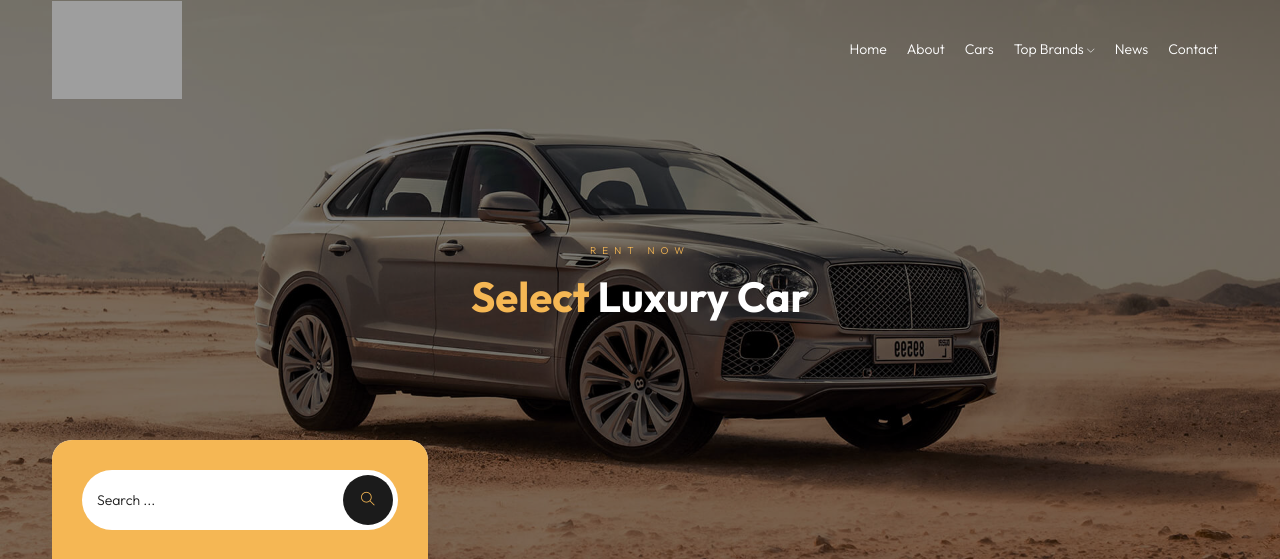
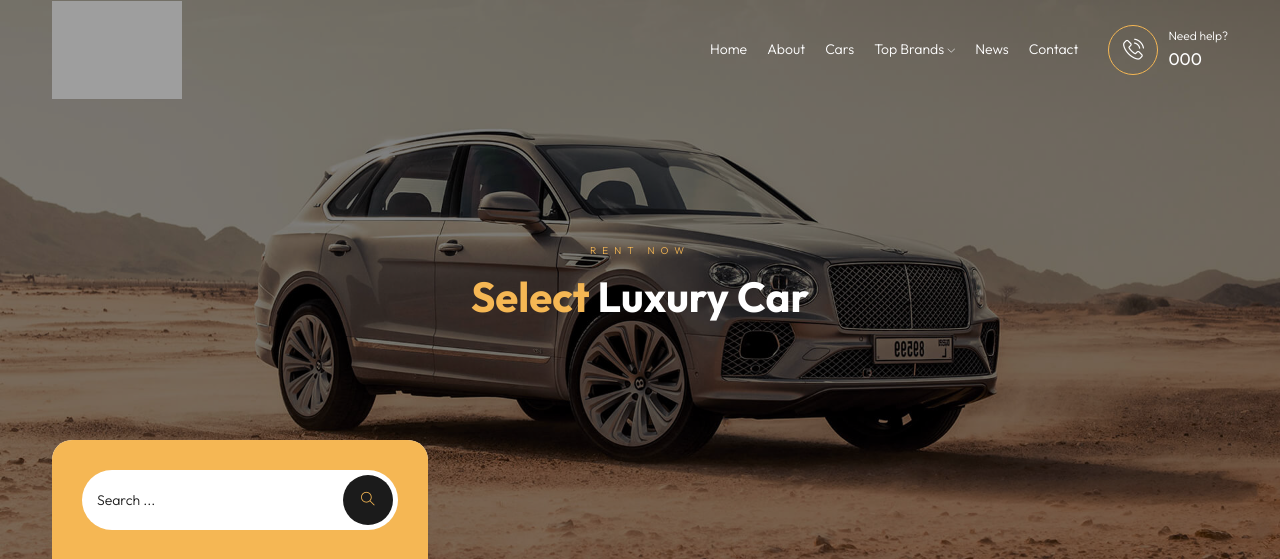
Before and after one commit to AsliddinWeb/rentoCarDubai, a Django app: page /cars/ in a window 1280 px wide. Shown: the top 559 px of the page. Run offline with Django 5.2, Linux system fonts and the light colour scheme; tables that the repository leaves empty hold one stand-in row (values such as "Sample post"); grey boxes marked "Sample" are stand-in pictures; some libraries are stand-ins or nearby versions; grey boxes are pictures that could not be loaded.

Commit message:
New phone added 2

```diff
--- a/templates/base.html
+++ b/templates/base.html
@@ -45,30 +45,21 @@
 
     <!-- Navbar -->
     <nav class="navbar navbar-expand-lg">
-    <div class="container d-flex justify-content-between align-items-center">
+        <div class="container">
             <!-- Logo -->
-        <div class="logo-wrapper d-flex align-items-center">
-            <a class="logo" href="/">
-                <img src="{{ site_settings.header_logo.url }}" class="logo-img" alt="">
-            </a>
-        </div>
-        <!-- Phone Number (Centered only on mobile) -->
-        <div class="d-flex d-lg-none align-items-center phone-number position-absolute start-50 translate-middle-x text-white">
-            <i class="flaticon-phone-call me-2"></i>
-            <h5 class="mb-0"><a class="text-white" href="tel:{{ site_settings.phone_number }}">{{ site_settings.phone_number }}</a></h5>
+            <div class="logo-wrapper">
+                <a class="logo" href="/"> <img src="{{ site_settings.header_logo.url }}" class="logo-img" alt=""> </a>
             </div>
             <!-- Button -->
-        <button class="navbar-toggler" type="button" data-bs-toggle="collapse" data-bs-target="#navbar" aria-controls="navbar" aria-expanded="false" aria-label="Toggle navigation">
-            <span class="navbar-toggler-icon"><i class="fa-solid fa-bars"></i></span>
-        </button>
+            <button class="navbar-toggler" type="button" data-bs-toggle="collapse" data-bs-target="#navbar" aria-controls="navbar" aria-expanded="false" aria-label="Toggle navigation"> <span class="navbar-toggler-icon"><i class="fa-solid fa-bars"></i></span> </button>
             <!-- Menu -->
             <div class="collapse navbar-collapse" id="navbar">
                 <ul class="navbar-nav ms-auto">
                     <li class="nav-item"><a class="nav-link" href="/">Home</a></li>
                     <li class="nav-item"><a class="nav-link" href="/about">About</a></li>
+
                     <li class="nav-item"><a class="nav-link" href="/cars">Cars</a></li>
-                <li class="nav-item dropdown">
-                    <a class="nav-link dropdown-toggle" href="/brands" role="button" data-bs-toggle="dropdown" data-bs-auto-close="outside" aria-expanded="false">Top Brands <i class="ti-angle-down"></i></a>
+                    <li class="nav-item dropdown"> <a class="nav-link dropdown-toggle" href="/brands" role="button" data-bs-toggle="dropdown" data-bs-auto-close="outside" aria-expanded="false">Top Brands <i class="ti-angle-down"></i></a>
                         <ul class="dropdown-menu">
                             <li>
                                 <a href="/brands" class="dropdown-item">
@@ -87,15 +78,18 @@
                     <li class="nav-item"><a class="nav-link" href="/news">News</a></li>
                     <li class="nav-item"><a class="nav-link" href="/contact">Contact</a></li>
                 </ul>
-            <!-- Phone Number (Visible only inside the menu on mobile) -->
-            <div class="d-flex d-lg-none align-items-center phone-number mt-3">
-                <i class="flaticon-phone-call me-2"></i>
-                <h5 class="mb-0"><a href="tel:{{ site_settings.phone_number }}">{{ site_settings.phone_number }}</a></h5>
+                <div class="navbar-right">
+                    <div class="wrap">
+                        <div class="icon"> <i class="flaticon-phone-call"></i> </div>
+                        <div class="text">
+                            <p>Need help?</p>
+                            <h5><a href="tel:{{ site_settings.phone_number }}">{{ site_settings.phone_number }}</a></h5>
+                        </div>
+                    </div>
                 </div>
             </div>
         </div>
     </nav>
-
 
     {% block content %}
     {% endblock content %}
```
Lines whose indentation alone changed are shown as unchanged.
